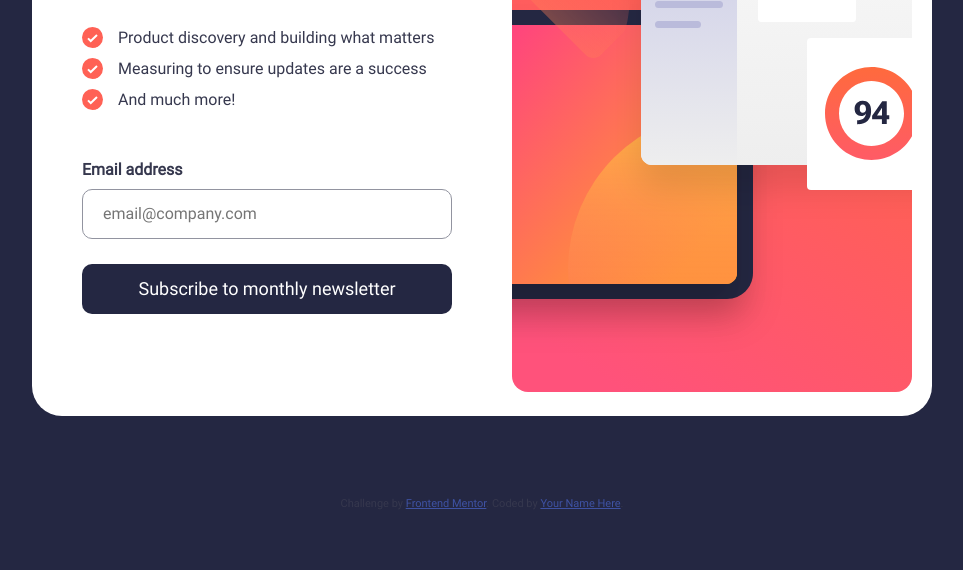
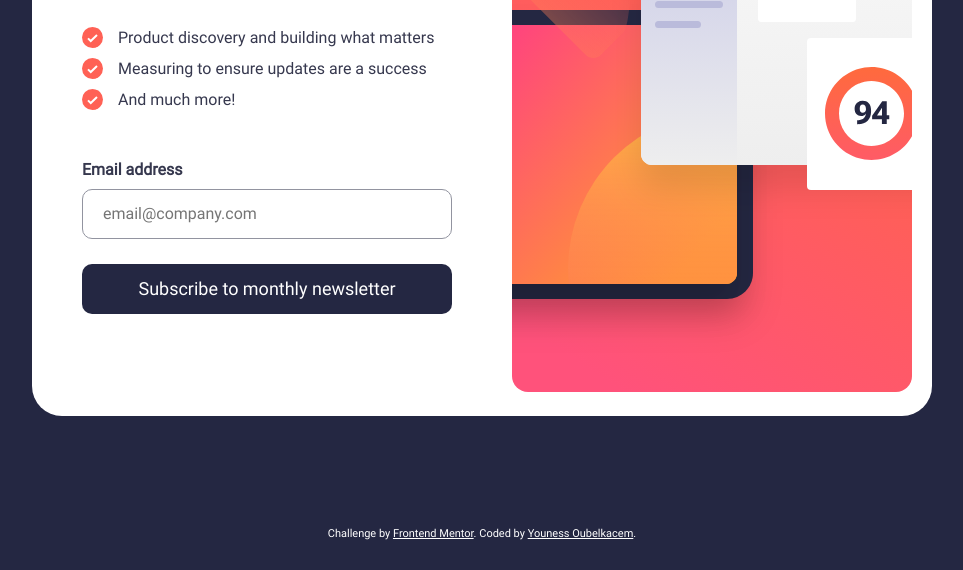
Before and after one commit to younessoub/signUp-form_Frontend-Mentor-challenge, a plain HTML site: page index.html in a window 1280 px wide. Shown: the part 303-873 px from the top of the page, without its empty margins (158-1121 px from the left). Before the commit the page ends 813 px from the top, so only its background shows below. Drawn offline with Linux system fonts and the light colour scheme.

Commit message:
attribution style change

```diff
--- a/index.html
+++ b/index.html
@@ -76,7 +76,7 @@
 
   <div class="attribution">
     Challenge by <a href="https://www.frontendmentor.io?ref=challenge" target="_blank">Frontend Mentor</a>.
-    Coded by <a href="#">Your Name Here</a>.
+    Coded by <a href="https://github.com/younessoub">Youness Oubelkacem</a>.
   </div>
 </body>
 </html>
--- a/style.css
+++ b/style.css
@@ -145,8 +145,8 @@ img{
     max-width: 100%;
 }
 
-.attribution { font-size: 11px; text-align: center; }
-.attribution a { color: hsl(228, 45%, 44%); }
+.attribution {margin: 30px 0; color:var(--White) ;font-size: 11px; text-align: center; }
+.attribution a { color: var(--White); }
 
 
 @media (max-width:900px) {
@@ -160,6 +160,7 @@ img{
         width: 100%;
         border-radius: 0;
         min-height: 100vh;
+        justify-content: flex-end;
     }
 
     h1{
```
